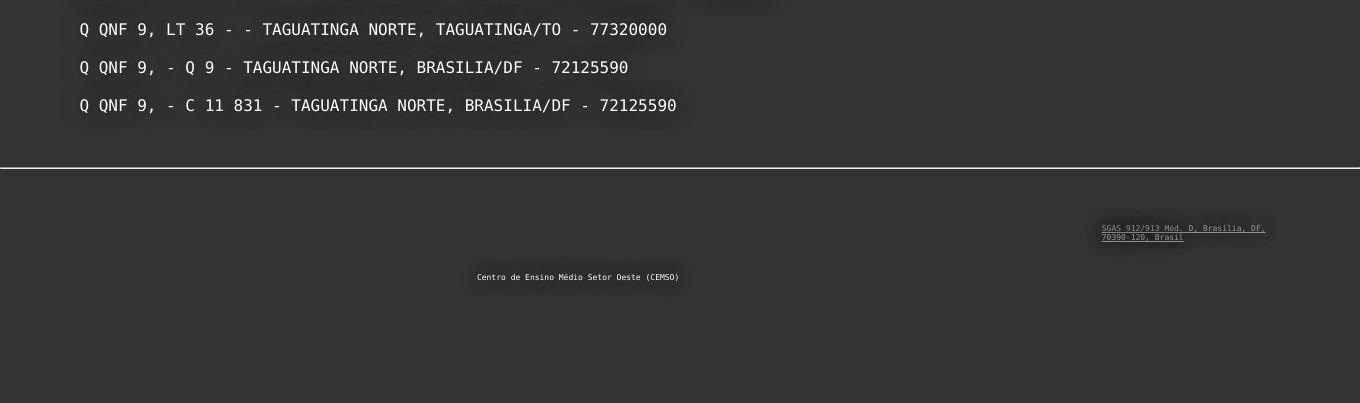
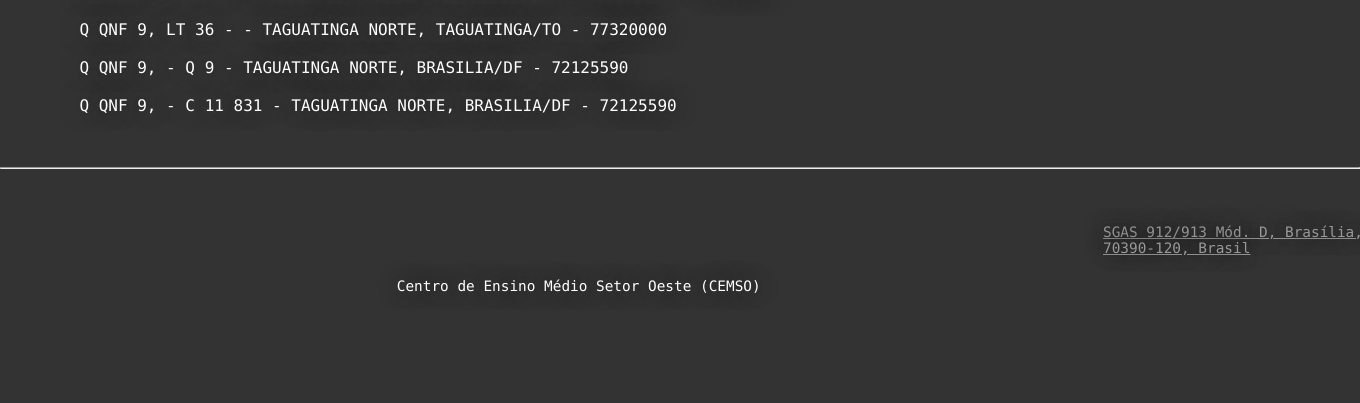
Before and after one commit to PaperPale/NanoNano, a Flask app: page / in a window 1360 px wide; the page is wider, and only the part inside the window is pictured. Shown: the part 864-1267 px from the top of that part. Before the commit the page ends 1145 px from the top of that part, so only its background shows below. Run offline with Flask 2, Linux system fonts and the light colour scheme.

Commit message:
Update crono.css

```diff
--- a/static/styles/crono.css
+++ b/static/styles/crono.css
@@ -5,20 +5,19 @@
 
 }
 #det{
-justify-content:center;
-display:flex;
-width:90%;
+display: Flex;
+width:100%;
 margin:4%;
-font-size:50%;
+font-size:90%;
 text-shadow:#222 0px 0px 20px;
 font-family: "Lucida Console", "Courier New", monospace;
 }
 #det p{
 justify-content: center;
 display:flex;
-width:110%;
+width:100%;
 margin:4%;
-font-size:70%
+font-size:110%
 text-shadow:#222 0px 0px 20px;
 font-family: "Lucida Console", "Courier New", monospace;
 }
```
